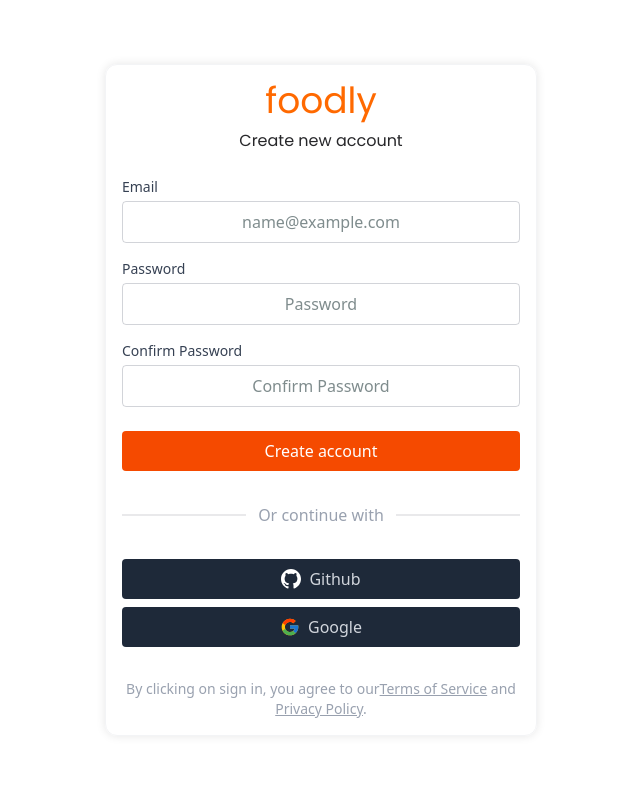
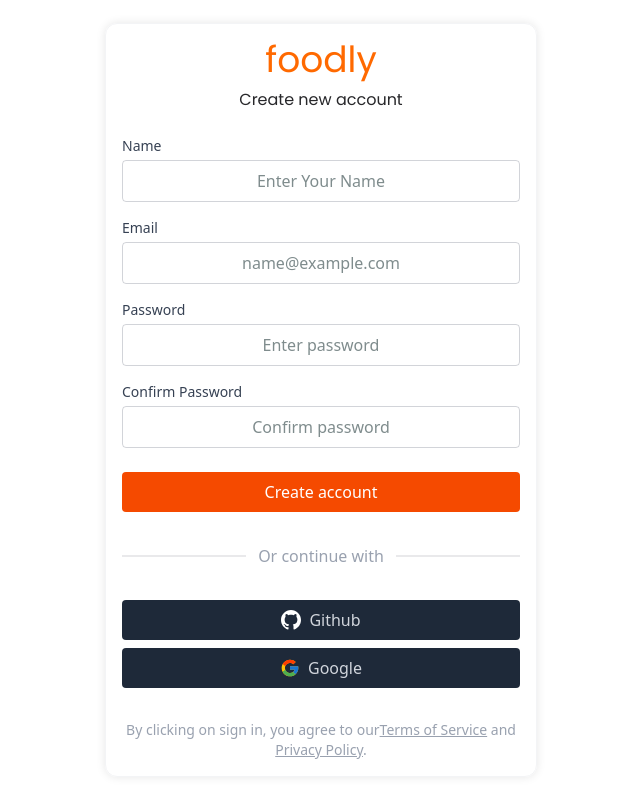
Before and after one commit to thisismasud/foodlygenerativeui, a Next.js app: page /signup in a window 1280 px wide. Shown: the whole page, without its empty margins (319-959 px from the left). Built offline with nearby package versions, Linux system fonts and the light colour scheme.

Commit message:
register form

```diff
--- a/app/page.tsx
+++ b/app/page.tsx
@@ -1,4 +1,4 @@
-import Footer from "@/components/Footer";
+
 import CallToAction from "@/components/home/CallToAction";
 import Faq from "@/components/home/Faq";
 import Header from "@/components/home/Header";
@@ -9,6 +9,7 @@
 import { WandSparkles } from "lucide-react";
 import Image from "next/image";
 import Testimonials from "./../components/home/Testimonials";
+import Footer from "@/components/common/Footer";
 
 export default function Home() {
   return (
@@ -73,7 +74,7 @@
       <section className="max-w-7xl mx-auto px-5 sm:px-10 my-24">
         <Faq />
       </section>
-      <div className="absolute top-[80vh] h-44 w-44 bg-gradient-to-r from-pink-600 to-indigo-400 rotate-90 rounded-full blur-[180px] "></div>
+      <div className="absolute top-[80vh] h-44 w-44 bg-linear-to-r from-pink-600 to-indigo-400 rotate-90 rounded-full blur-[180px] "></div>
       <Footer />
     </div>
   );
--- a/app/signup/page.tsx
+++ b/app/signup/page.tsx
@@ -1,11 +1,11 @@
-import Logo from "@/components/Logo";
+import Logo from "@/components/common/Logo";
+import SignUpForm from "@/components/register/SignUpForm";
 import { poppins } from "@/lib/fonts";
-import Link from "next/link";
 
 export default function SignUp() {
   return (
-    <section className="h-screen flex justify-center items-center">
-      <div className="shadow-[0px_0px_10px_0px] shadow-black/10 max-w-[27rem] w-full rounded-xl bg-transparent dark:bg-zinc-900/80 border border-gray-100 dark:border-zinc-800/70 p-4 mx-2">
+    <section className="min-h-screen flex justify-center items-center py-5">
+      <div className="shadow-[0px_0px_10px_0px] shadow-black/10 max-w-108 w-full rounded-xl bg-transparent dark:bg-zinc-900/80 border border-gray-100 dark:border-zinc-800/70 p-4 mx-2">
         <div className="flex justify-center items-center">
           <Logo />
         </div>
@@ -14,58 +14,8 @@
         >
           Create new account
         </h1>
-        <form>
-          <div className="mb-4">
-            <label
-              htmlFor="email"
-              className="mb-1 block text-sm text-gray-700 dark:text-gray-400"
-            >
-              Email
-            </label>
-            <input
-              type="email"
-              id="email"
-              placeholder="name@example.com"
-              autoComplete="email"
-              className="py-2 w-full rounded border  bg-transparent px-2 text-center text-gray-500  placeholder-[#7f8c8d] focus:ring-1 focus:ring-orange-500 focus:outline-none border-gray-500/30"
-            />
-          </div>
-          <div className="mb-4">
-            <label
-              htmlFor="password"
-              className="mb-1 block text-sm text-gray-700 dark:text-gray-400"
-            >
-              Password
-            </label>
-            <input
-              type="password"
-              id="password"
-              placeholder="Password"
-              autoComplete="new-password"
-              className="py-2 w-full rounded border bg-transparent px-2 text-center text-gray-500 placeholder-[#7f8c8d] focus:ring-1 focus:ring-orange-500 focus:outline-none border-gray-500/30"
-            />
-          </div>
 
-          <div className="mb-4">
-            <label
-              htmlFor="confirmPassword"
-              className="mb-1 block text-sm text-gray-700 dark:text-gray-400"
-            >
-              Confirm Password
-            </label>
-            <input
-              type="confirmPassword"
-              id="confirmPassword"
-              placeholder="Confirm Password"
-              autoComplete="new-password"
-              className="py-2 w-full rounded border bg-transparent px-2 text-center text-gray-500 placeholder-[#7f8c8d] focus:ring-1 focus:ring-orange-500 focus:outline-none border-gray-500/30"
-            />
-          </div>
-
-          <button className="py-2 mt-2 font-medium w-full rounded bg-orange-600 text-white transition-colors duration-300 hover:bg-orange-700 cursor-pointer">
-            Create account
-          </button>
-        </form>
+        <SignUpForm />
 
         <div className="relative my-8 text-center">
           <span className="relative z-10 bg-white dark:bg-zinc-900/80 px-3 text-gray-400 ">
--- /dev/null
+++ b/components/common/Field.tsx
@@ -0,0 +1,21 @@
+import React, { ReactElement, ReactNode } from 'react'
+import { FieldProps } from '@/types/types'
+
+const Field = ({label, children, htmlFor, error}:FieldProps) => {
+    const id = htmlFor || getChildId(children)
+
+  return (
+    <div className='form-control mb-4'>
+       {label && <label className='mb-1 block text-sm text-gray-700 dark:text-gray-400' htmlFor={id}>{label}</label>}
+       {children}
+       {!!error && <div role='alert' className='text-red-500'>{error.message}</div>}
+    </div>
+  )
+}
+
+function getChildId(children:ReactNode){
+    const child = React.Children.only(children) as ReactElement<{id?:string}>;
+    return child?.props?.id
+}
+
+export default Field
--- a/components/home/Header.tsx
+++ b/components/home/Header.tsx
@@ -1,5 +1,4 @@
-import { WandSparkles } from "lucide-react";
-import Logo from "../Logo";
+import Logo from "../common/Logo";
 import Navbar from "../Navbar";
 import ThemeToggle from "../ui/ThemeToggle";
 
@@ -12,7 +11,6 @@
         <Navbar />
         <ThemeToggle />
       </div>
-
     </div>
   );
 }
--- /dev/null
+++ b/components/register/SignUpForm.tsx
@@ -0,0 +1,55 @@
+import React from 'react'
+import Field from '../common/Field'
+
+const SignUpForm = () => {
+  return (
+    <form>
+          <Field label="Name">
+            <input
+              type="text"
+              id="name"
+              name="name"
+              placeholder="Enter Your Name"
+              autoComplete="off"
+              className="py-2 w-full rounded border  bg-transparent px-2 text-center text-gray-500  placeholder-[#7f8c8d] focus:ring-1 focus:ring-orange-500 focus:outline-none border-gray-500/30"/>
+          </Field>
+          <Field label="Email">
+            <input
+              type="email"
+              id="email"
+              name="email"
+              placeholder="name@example.com"
+              autoComplete="email"
+              className="py-2 w-full rounded border  bg-transparent px-2 text-center text-gray-500  placeholder-[#7f8c8d] focus:ring-1 focus:ring-orange-500 focus:outline-none border-gray-500/30"
+            />
+          </Field>
+
+          <Field label="Password">
+            <input
+              type="password"
+              id="password"
+              name="password"
+              placeholder="Enter password"
+              autoComplete="no-password"
+              className="py-2 w-full rounded border bg-transparent px-2 text-center text-gray-500  placeholder-[#7f8c8d] focus:ring-1 focus:ring-orange-500 focus:outline-none border-gray-500/30"
+            />
+          </Field>
+          <Field label="Confirm Password">
+            <input
+              type="password"
+              id="confirmPassword"
+              placeholder="Confirm password"
+              name="confirmPassword"
+              autoComplete="no-password"
+              className="py-2 w-full rounded border bg-transparent px-2 text-center text-gray-500  placeholder-[#7f8c8d] focus:ring-1 focus:ring-orange-500 focus:outline-none border-gray-500/30"
+            />
+          </Field>
+
+          <button className="py-2 mt-2 font-medium w-full rounded bg-orange-600 text-white transition-colors duration-300 hover:bg-orange-700 cursor-pointer">
+            Create account
+          </button>
+        </form>
+  )
+}
+
+export default SignUpForm
--- /dev/null
+++ b/types/types.ts
@@ -0,0 +1,8 @@
+import { ReactNode } from "react";
+
+export interface FieldProps {
+    label?: string;
+    children: ReactNode;
+    htmlFor?: string;
+    error?: {message?: string}
+}
```
Also changed, not shown: app/login/layout.tsx (+1 -6 lines), app/login/page.tsx (+5 -2 lines), components/common/Footer.tsx (renamed from components/Footer.tsx), components/common/Logo.tsx (renamed from components/Logo.tsx).
